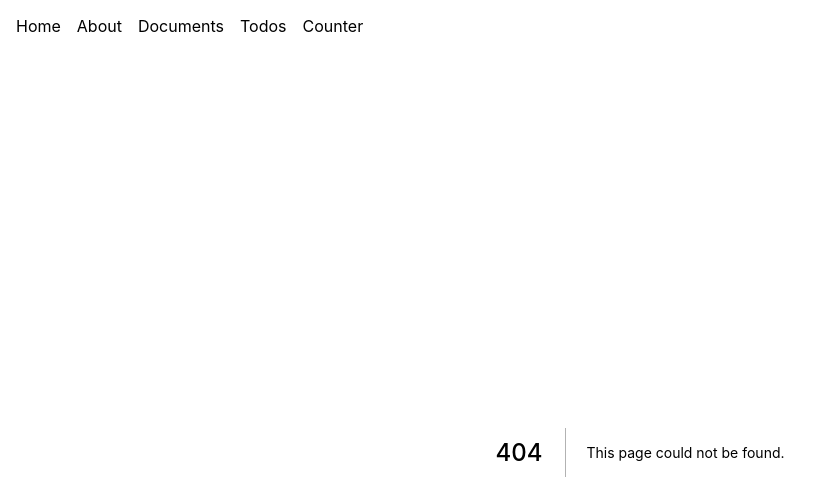
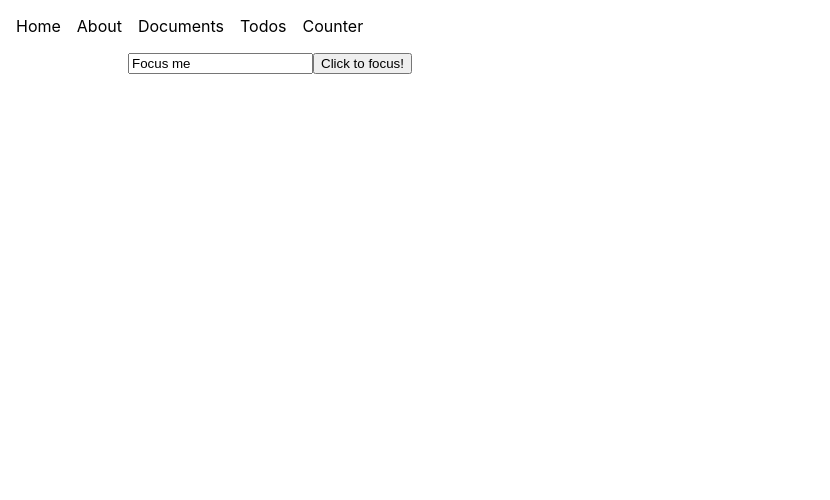
Before and after one commit to penguin212/GunnHacks, a Next.js app: page /refs in a window 1280 px wide. Before the commit this address had no page. Shown: the top 500 px of the page, without its empty margins (0-830 px from the left). Built offline with nearby package versions, Linux system fonts and the light colour scheme.

Commit message:
Delete api, commit refs

```diff
--- a/pages/api/hello.js
+++ /dev/null
@@ -1,5 +0,0 @@
-// Next.js API route support: https://nextjs.org/docs/api-routes/introduction
-
-export default function handler(req, res) {
-  res.status(200).json({ name: 'John Doe' })
-}
--- /dev/null
+++ b/pages/refs.js
@@ -0,0 +1,15 @@
+import {useRef} from 'react';
+import Container from '../components/Container';
+
+// DISCLAIMER: this was not part of the workshop and was a little tangent at the end to explain refs
+// If you are confused by this file that is a-ok
+export default function Refs() {
+    const ref = useRef();
+
+    return (
+        <Container>
+            <input ref={ref} value="Focus me" />
+            <button onClick={() => ref.current?.focus()}>Click to focus!</button>
+        </Container>
+    )
+}
```
